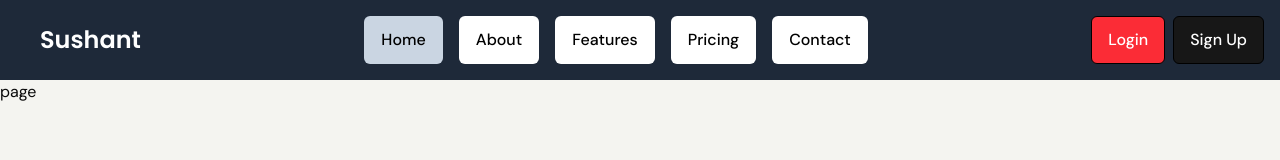
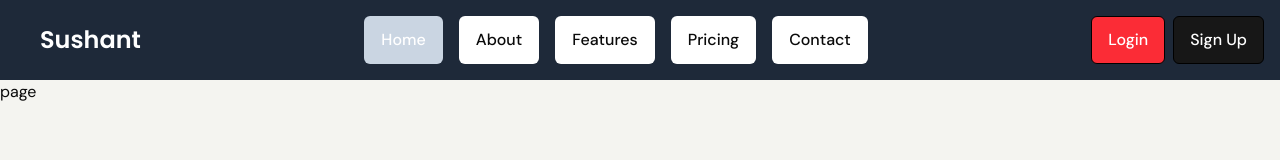
Before and after one commit to Sushant-Dhungana/sahuji, a Next.js app: page / in a window 1280 px wide. Shown: the top 160 px of the page. Built offline with nearby package versions, Linux system fonts and the light colour scheme.

Commit message:
nested link removal

```diff
--- a/app/(home)/Navbar.tsx
+++ b/app/(home)/Navbar.tsx
@@ -23,6 +23,7 @@ interface NavbarItemProps {
 const NavbarItem = ({ href, children, isActive }: NavbarItemProps) => {
   return (
     <Button
+      asChild
       variant="outline"
       className={cn(
         "bg-white hover:bg-slate-300 rounded-md hover:border-primary border-transparent",
@@ -30,9 +31,7 @@ const NavbarItem = ({ href, children, isActive }: NavbarItemProps) => {
           "bg-slate-300 text-white hover:bg-slate-300 hover:text-white"
       )}
     >
-      <Link href={href} className="text-black">
-        {children}
-      </Link>
+      <Link href={href}>{children}</Link>
     </Button>
   );
 };
@@ -49,7 +48,7 @@ export const Navbar = () => {
   const [isSidebarOpen, setIsSidebarOpen] = React.useState(false);
   return (
     <nav className="bg-gray-800 p-4 items-center flex flex-row justify-between">
-      <Link href="/" className="pl-6 items-center" passHref>
+      <Link href="/" className="pl-6 items-center">
         <span
           className={cn("text-2xl font-semibold text-white", poppins.className)}
         >
@@ -63,9 +62,7 @@ export const Navbar = () => {
             href={item.href}
             isActive={pathname === item.href}
           >
-            <Link href={item.href} className="text-black">
-              {item.label}
-            </Link>
+            {item.label}
             <NavbarSidebar
               open={isSidebarOpen}
               onOpenChange={setIsSidebarOpen}
--- a/app/(home)/layout.tsx
+++ b/app/(home)/layout.tsx
@@ -1,5 +1,5 @@
 import Footer from "./footer";
-import { Navbar } from "./navbar";
+import { Navbar } from "./Navbar";
 
 interface Props {
   children: React.ReactNode;
```
